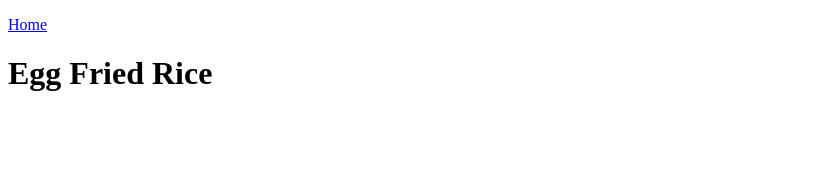
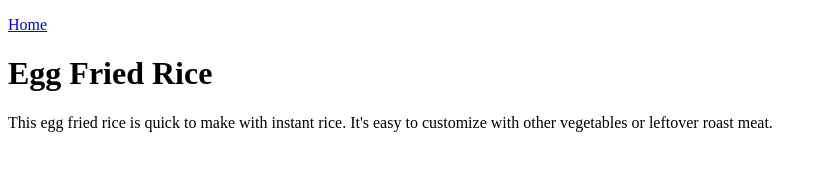
Before and after one commit to Stale-Monkey/odin-recipez, a plain HTML site: page recipes/egg-fried-rice.html in a window 1280 px wide. Shown: the whole page, without its empty margins (0-827 px from the left). Drawn offline with Linux system fonts and the light colour scheme.

Commit message:
Add paragraph tag, containing description

```diff
--- a/recipes/egg-fried-rice.html
+++ b/recipes/egg-fried-rice.html
@@ -7,5 +7,6 @@
     <body>
          <p><a href="../index.html" target="_blank" rel="noopener noreferrer">Home</a></p>
          <h1>Egg Fried Rice</h1>
+         <p>This egg fried rice is quick to make with instant rice. It's easy to customize with other vegetables or leftover roast meat.</p>
     </body>
 </html>
```
